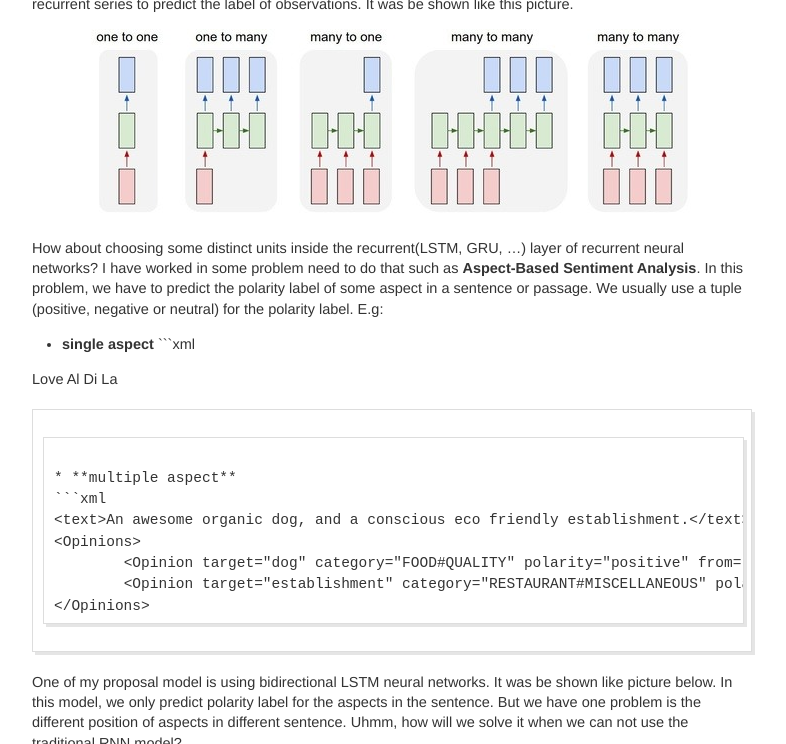
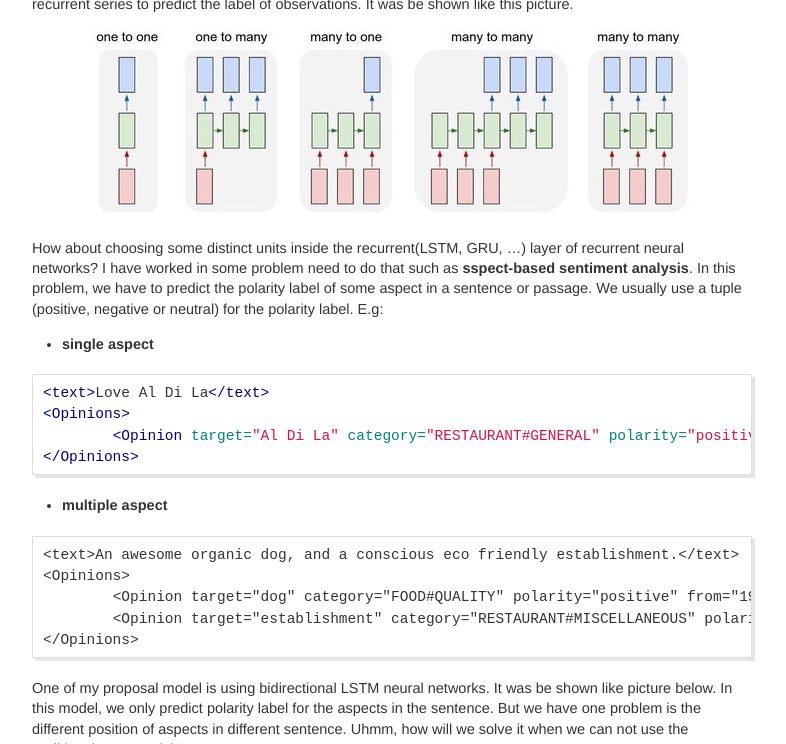
Before and after one commit to peace195/peace195.github.io, a Jekyll site: the page built from _posts/2017-07-05-choose-distinct-units-in-lstm.md, in a window 1280 px wide and 900 px high, scrolled down 277 px, cut to the strip 0-744 px from the top of the window. Shown: the whole strip, without its empty margins (248-1034 px from the left). Built offline with Jekyll 4.4.1, drawn with Linux system fonts in a browser that asks for light colours; our own code applies the rules of GitHub Pages for plain Markdown files; formulas are drawn with MathJax 3; comment, search, counter and statistics services are not loaded; some of the changed text lies outside the part shown.

Commit message:
fix highlight

````diff
--- a/_posts/2017-07-05-choose-distinct-units-in-lstm.md
+++ b/_posts/2017-07-05-choose-distinct-units-in-lstm.md
@@ -10,27 +10,29 @@ It was be shown like this picture.
 </p>
 
 How about choosing some distinct units inside the recurrent(LSTM, GRU, ...) layer of recurrent neural networks?
-I have worked in some problem need to do that such as **Aspect-Based Sentiment Analysis**.
+I have worked in some problem need to do that such as **sspect-based sentiment analysis**.
 In this problem, we have to predict the polarity label of some aspect in a sentence or passage.
 We usually use a tuple (positive, negative or neutral) for the polarity label.
 E.g:
 
 * **single aspect**
-```xml
+
+{% highlight xml tabsize=4%}
 <text>Love Al Di La</text>
 <Opinions>
 	<Opinion target="Al Di La" category="RESTAURANT#GENERAL" polarity="positive" from="5" to="13"/>
 </Opinions>
-```
+{% endhighlight %}
 
 * **multiple aspect**
-```xml
+
+{% highlight xmk tabsize=4%}
 <text>An awesome organic dog, and a conscious eco friendly establishment.</text>
 <Opinions>
 	<Opinion target="dog" category="FOOD#QUALITY" polarity="positive" from="19" to="22"/>
 	<Opinion target="establishment" category="RESTAURANT#MISCELLANEOUS" polarity="positive" from="53" to="66"/>
 </Opinions>
-```
+{% endhighlight %}
 
 One of my proposal model is using bidirectional LSTM neural networks. It was be shown like picture below.
 In this model, we only predict polarity label for the aspects in the sentence. But we have one problem is the different position of aspects in different sentence.
@@ -50,7 +52,7 @@ Then, we compute softmax, cross entropy and gradient descent as normally.
 
 Here is the [Tensorflow code example](https://github.com/peace195/aspect-based-sentiment-analysis/tree/master/code) for this solution:
 
-```python
+{% highlight python tabsize=4%}
 lstm_fw_cell = tf.nn.rnn_cell.BasicLSTMCell(nb_lstm_inside, forget_bias=1.0)
 lstm_bw_cell = tf.nn.rnn_cell.BasicLSTMCell(nb_lstm_inside, forget_bias=1.0)
 
@@ -82,7 +84,7 @@ sentiment = tf.multiply(sentiment, tf.expand_dims(tf_X_binary_mask, 2))
 cross_entropy = tf.reduce_mean(tf.nn.softmax_cross_entropy_with_logits(logits=sentiment, labels=y_labels))
 prediction = tf.argmax(tf.nn.softmax(sentiment), 2)
 correct_prediction = tf.reduce_sum(tf.multiply(tf.cast(tf.equal(prediction, tf_y_train), tf.float32), tf_X_binary_mask))
-```
+{% endhighlight %}
 
 ** Does masking layer affect the gradient descent when training the model?**
 
@@ -98,7 +100,7 @@ $$\hat{y}_t = softmax\big(W^{(S)}h_t\big)$$
 
 $$J^{(t)}(\theta) = -\sum_{j=1}^{3} y_{t,j}log\hat{y}_{t,j}$$
 
-($$j$$ runs from 1 to 3 because there are three labels in our example problem. They are: position, negative and neural.)
+$$j$$ runs from 1 to 3 because there are three labels (positive, negative and neural) in our example problem.
 * Mini-batched SGD
 
 $$\theta^{new} = \theta^{old} - \alpha\nabla_{\theta}J_{t:t+B}(\theta)$$
@@ -123,9 +125,9 @@ So we has very strong logic inside the model. That is: "All paremeter depend on
 Here are some pictures about batch train accuracy and loss when using masking for bidirectional LSTM model.
 
 <p align="center">
-  <img src="https://raw.githubusercontent.com/peace195/peace195.github.io/master/images/accuracy.jpg" alt="accuracy"/>
+  <img src="https://raw.githubusercontent.com/peace195/aspect-based-sentiment-analysis/master/code/accuracy.png" alt="accuracy"/>
 </p>
 
 <p align="center">
-  <img src="https://raw.githubusercontent.com/peace195/peace195.github.io/master/images/loss.jpg" alt="loss"/>
+  <img src="https://raw.githubusercontent.com/peace195/aspect-based-sentiment-analysis/master/code/loss.png" alt="loss"/>
 </p>
````
